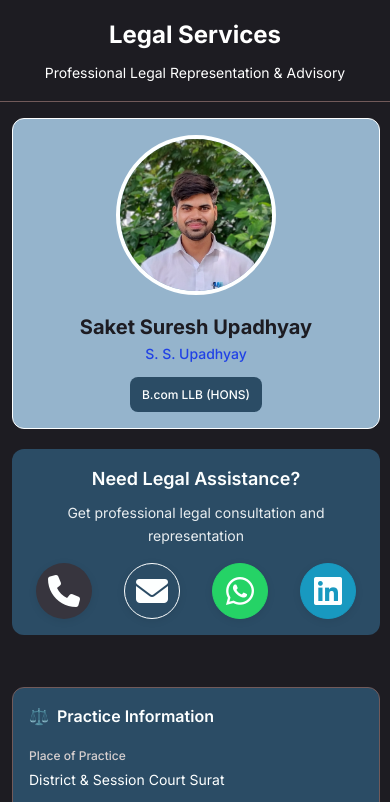
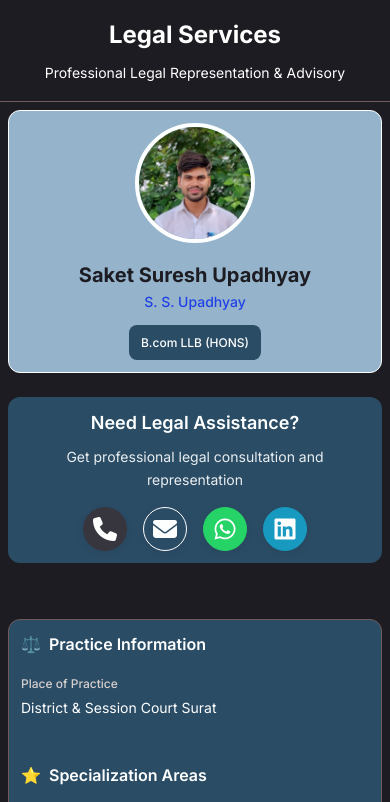
Before and after one commit to yavinash249/Lawyer-friend, a plain HTML site: page index.html in a window 390 px wide. Shown: the top 802 px of the page. Drawn offline with Linux system fonts and the light colour scheme.

Commit message:
change layout

```diff
--- a/style.css
+++ b/style.css
@@ -50,20 +50,28 @@ body {
 /* Profile Section */
 .profile-section {
     display: grid;
-    grid-template-columns: 1fr;
-    gap: 20px;
-    margin-bottom: 32px;
+    grid-template-columns: 1fr 2fr;
+    gap: 32px;
+    align-items: flex-start;
+    transition: grid-template-columns 0.3s, gap 0.3s;
+}
+
+@media (max-width: 1023px) {
+    .profile-section {
+        grid-template-columns: 1fr;
+        gap: 24px;
+    }
 }
 
 .profile-card {
     background-color: #95b4cc;
     border: 1px solid #fdffff;
     border-radius: 12px;
-    padding: 20px;
+    padding: clamp(16px, 4vw, 24px);
     text-align: center;
-    transition: transform 0.3s ease, box-shadow 0.3s ease;
+    transition: transform 0.3s, box-shadow 0.3s, padding 0.3s;
     width: 100%;
-    min-width: 0; /* Allow shrinking */
+    min-width: 0;
 }
 
 .profile-card:hover {
@@ -76,19 +84,19 @@ body {
     justify-content: center;
     align-items: center;
     margin-bottom: 16px;
+    transition: margin-bottom 0.3s;
 }
 
 .profile-photo img {
-    width: min(200px, 60vw); /* Responsive image size */
-    height: min(200px, 60vw);
-    max-width: 228px;
-    max-height: 228px;
+    width: clamp(120px, 20vw, 228px);
+    height: clamp(120px, 20vw, 228px);
     aspect-ratio: 1/1;
     border-radius: 50%;
     background-color: #715A5A;
     border: 4px solid #fdffff;
-    object-fit: cover; /* Proper image scaling */
+    object-fit: cover;
     display: block;
+    transition: width 0.3s, height 0.3s;
 }
 
 .profile-name {
@@ -123,9 +131,8 @@ body {
     background-color: #2b4c65;
     border: 1px solid #715A5A;
     border-radius: 12px;
-    padding: 20px;
-    transition: transform 0.3s ease, box-shadow 0.3s ease;
-    height: fit-content;
+    padding: clamp(16px, 4vw, 24px);
+    transition: padding 0.3s;
     width: 100%;
     min-width: 0;
 }
@@ -137,8 +144,16 @@ body {
 
 .info-grid {
     display: grid;
-    grid-template-columns: 1fr;
-    gap: 20px;
+    grid-template-columns: 1fr 1fr;
+    gap: clamp(16px, 3vw, 24px);
+    transition: grid-template-columns 0.3s, gap 0.3s;
+}
+
+@media (max-width: 767px) {
+    .info-grid {
+        grid-template-columns: 1fr;
+        gap: 16px;
+    }
 }
 
 .info-section {
@@ -206,11 +221,19 @@ body {
 /* Contact Section */
 .contact-section {
     display: grid;
-    grid-template-columns: 1fr;
-    gap: 20px;
+    grid-template-columns: 1fr 1fr;
+    gap: clamp(16px, 3vw, 32px);
     margin-bottom: 32px;
+    transition: grid-template-columns 0.3s, gap 0.3s;
 }
-  /*  #1d1c22 #ffffff  #2b4c65  #95b4cc #6b8ba4  */
+
+@media (max-width: 767px) {
+    .contact-section {
+        grid-template-columns: 1fr;
+        gap: 16px;
+    }
+}
+
 .contact-card, .office-card {
     background-color: #2b4c65;
     border: 1px solid #715A5A;
@@ -278,9 +301,10 @@ body {
 .cta-section {
     background-color: #2b4c65;
     border-radius: 12px;
-    padding: 20px;
+    padding: clamp(16px, 4vw, 24px);
     text-align: center;
     margin-bottom: 32px;
+    transition: padding 0.3s;
 }
 
 .cta-title {
@@ -301,13 +325,11 @@ body {
 
 .cta-buttons {
     display: flex;
-    flex-direction: column;
-    gap: 12px;
-    align-items: stretch; /* Full width on mobile */
-    width: 100%;
-    flex-direction: row !important;
+    flex-direction: row;
     justify-content: center;
-    gap: 16px;
+    gap: clamp(8px, 2vw, 16px);
+    margin-top: 16px;
+    transition: gap 0.3s;
 }
 
 .btn-primary, .btn-secondary, .btn-third , .btn-four{
@@ -387,24 +409,24 @@ body {
 
 .btn-circle {
     border-radius: 50%;
-    width: 56px;
-    height: 56px;
-    min-width: 56px;
-    min-height: 56px;
+    width: clamp(44px, 7vw, 56px);
+    height: clamp(44px, 7vw, 56px);
+    min-width: 44px;
+    min-height: 44px;
     max-width: 56px;
     max-height: 56px;
     padding: 0;
     display: inline-flex;
     align-items: center;
     justify-content: center;
-    font-size: 2rem;
-    margin: 0 8px;
+    font-size: clamp(1.5rem, 3vw, 2rem);
+    margin: 0 4px;
     box-shadow: 0 2px 8px rgba(0,0,0,0.08);
-    transition: background 0.3s, transform 0.3s;
+    transition: width 0.3s, height 0.3s, font-size 0.3s;
 }
 
 .btn-circle i {
-    font-size: 2rem;
+    font-size: inherit;
     line-height: 1;
 }
 
@@ -461,31 +483,29 @@ body {
 /* Small Mobile Styles (320px - 479px) */
 @media (max-width: 479px) {
     .container {
-        padding: 0 12px;
+        padding: 0 8px;
     }
-
     .main {
-        padding: 16px 0;
+        padding: 8px 0;
     }
-
     .profile-card,
     .info-card,
     .contact-card,
     .office-card,
     .cta-section {
-        padding: 16px;
+        padding: 12px;
     }
-
     .profile-photo img {
-        width: min(160px, 50vw);
-        height: min(160px, 50vw);
+        width: 120px;
+        height: 120px;
     }
-
-    .contact-icon, .office-icon {
-        width: 32px;
-        height: 32px;
-        min-width: 32px;
-        font-size: 1rem;
+    .btn-circle {
+        width: 44px;
+        height: 44px;
+        font-size: 1.5rem;
+    }
+    .cta-buttons {
+        gap: 8px;
     }
 }
 
```
